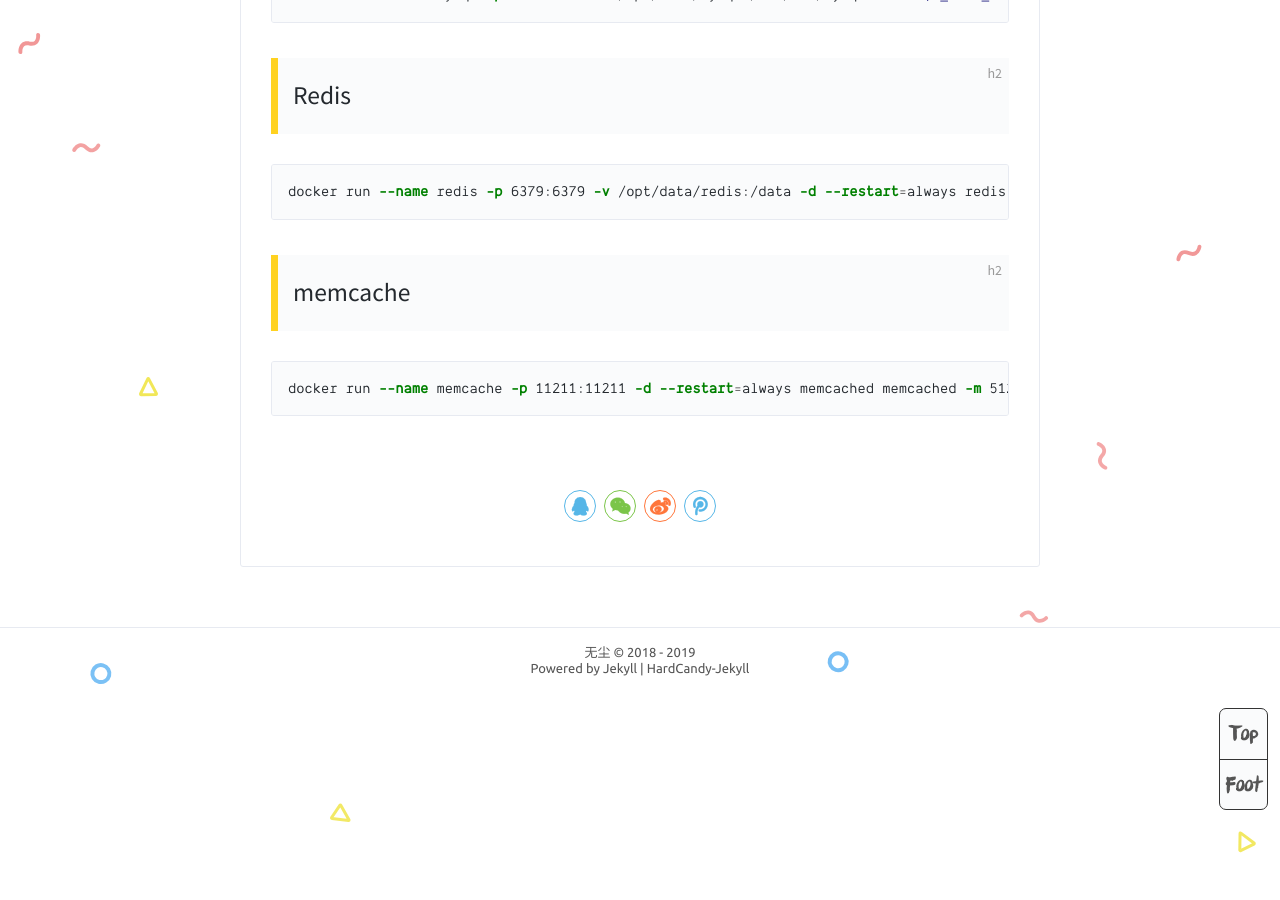
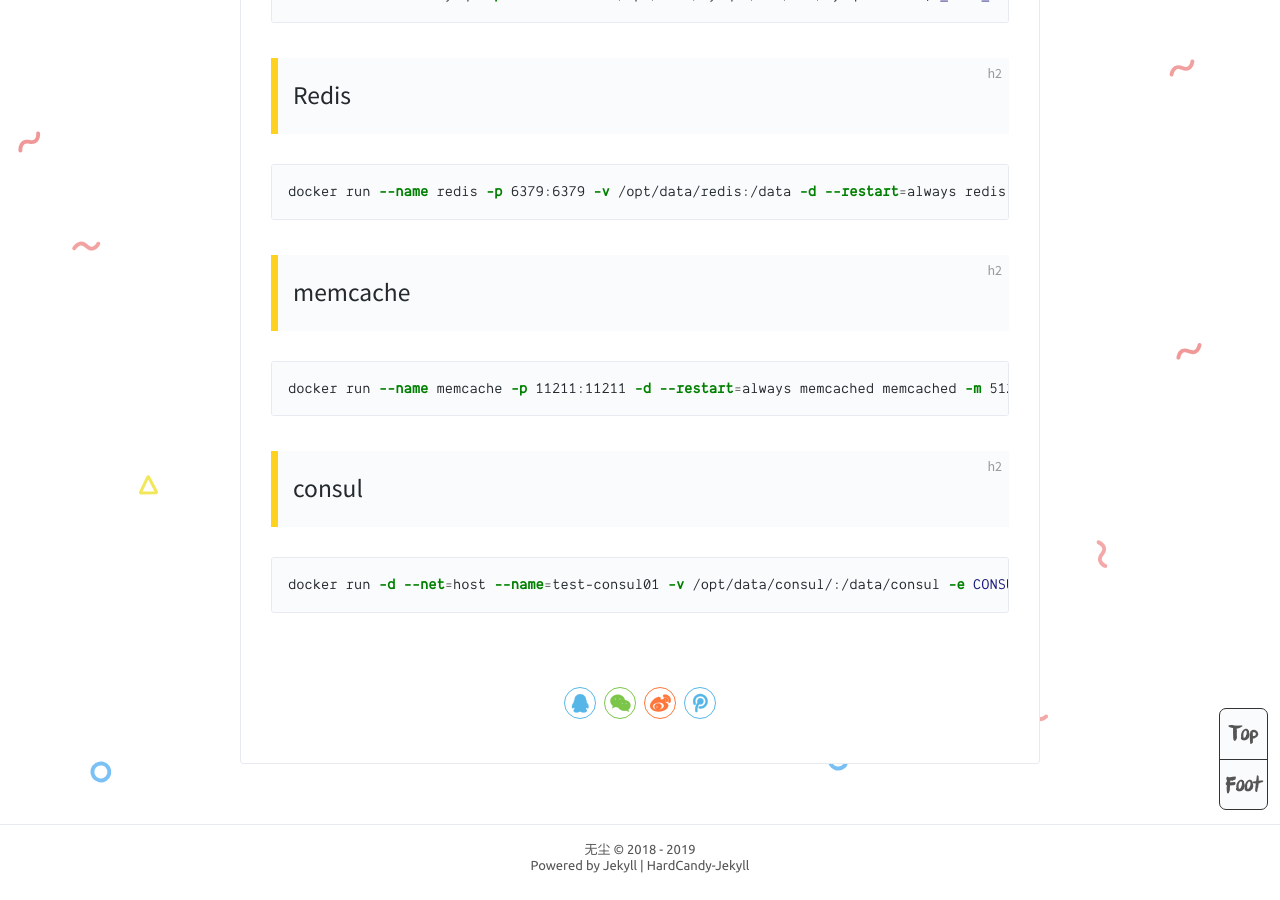
Before and after one commit to WuChenLinux/yw, a Jekyll site: the page built from _posts/2019-03-29-docker-start.md, in a window 1280 px wide and 900 px high, scrolled down 917 px. Built offline with Jekyll 4.4.1, drawn with Linux system fonts in a browser that asks for light colours; comment, search, counter and statistics services are not loaded.

Commit message:
Update 2019-03-29-docker-start.md

````diff
--- a/_posts/2019-03-29-docker-start.md
+++ b/_posts/2019-03-29-docker-start.md
@@ -37,3 +37,8 @@
 ```shell
 docker run --name memcache -p 11211:11211 -d --restart=always memcached memcached -m 512
 ```
+
+## consul
+```shell
+docker run -d --net=host --name=test-consul01 -v /opt/data/consul/:/data/consul -e CONSUL_BIND_INTERFACE=ens160 consul
+```
````
